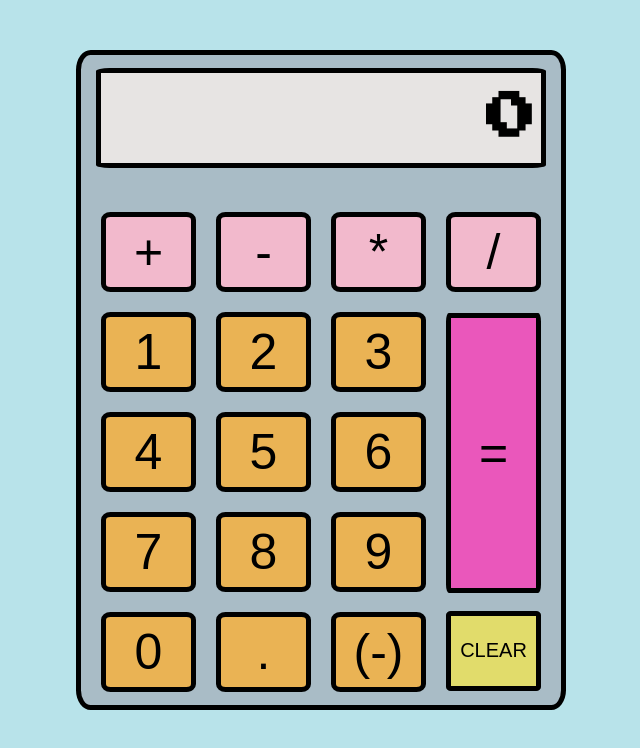
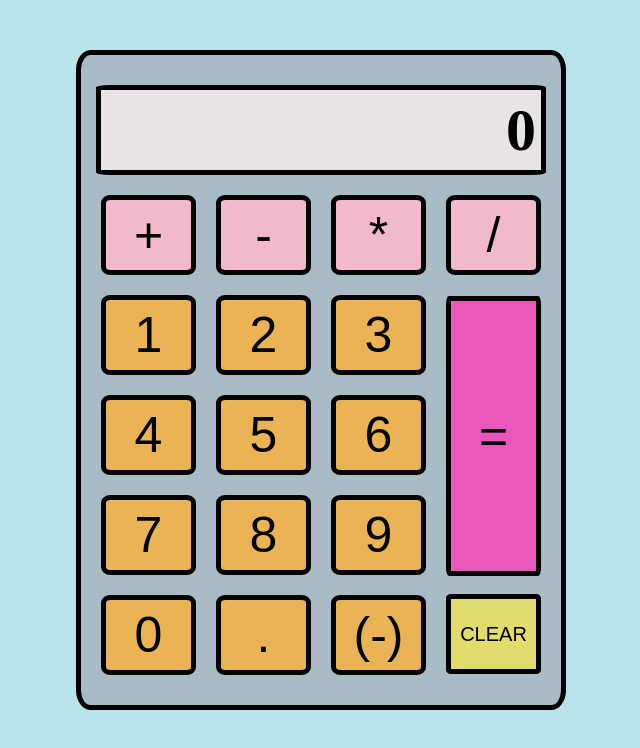
Before and after one commit to CoronadoP/calculator, a plain HTML site: page index.html in a window 1280 px wide. Shown: the whole page, without its empty margins (319-959 px from the left). Drawn offline with Linux system fonts and the light colour scheme.

Commit message:
styling changes to display h1

```diff
--- a/styles.css
+++ b/styles.css
@@ -15,7 +15,6 @@ body{
     flex-direction: column;
     background-color: #a9bcc6;
     justify-content: center;
-    font-family: 'Press Start 2P', cursive;
 
 }
 
@@ -26,17 +25,22 @@ button {
 
 
 #display {
+    display: flex;
+    justify-content: flex-end;
+    align-items: center;
     background-color: #e7e4e3;
     border: 5px solid black;
     border-radius: 3%;
-    height: 50px;
+    height: 40px;
     width: 430px;
-    font-size: 50px;
-    text-align: right;
+    font-size: 60px;
+    height: 80px;
+    margin-right: auto;
     margin-left: auto;
-    margin-right: auto;
-    padding: 20px 5px;
+    margin-bottom: 10px;
     margin-top: 10px;
+    padding-left: 5px;
+    padding-right: 5px;
 }
 
 #operations-body{
```
